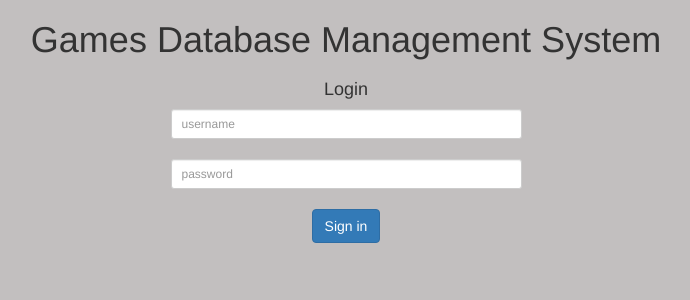
After one commit to szymon112233/GDMS, a Django app: template mainGDMS/templates/mainGDMS/login.html in a window 1280 px wide. The commit adds this page. Shown: the top 300 px of the page, without its empty margins (294-984 px from the left). Run offline with Django 3.2, Linux system fonts and the light colour scheme; the template is opened without the code that fills it, so the values that code supplies are empty; some libraries are stand-ins or nearby versions.

Commit message:
Added pycharm proejct files, changed login html file structure

```diff
--- a/GDMS/settings.py
+++ b/GDMS/settings.py
@@ -119,3 +119,5 @@ USE_TZ = True
 # https://docs.djangoproject.com/en/1.11/howto/static-files/
 
 STATIC_URL = '/static/'
+
+LOGIN_REDIRECT_URL = '/browse/'
--- a/mainGDMS/templates/mainGDMS/home.html
+++ b/mainGDMS/templates/mainGDMS/home.html
@@ -1,4 +1,25 @@
-{% extends "mainGDMS/header.html" %}
-{% block content %}
-<p>Hey! Welcome to my website! Well, I wasn't expecting guests. Um, my name is Szymon. I am a programmer.</p>
-{% endblock %}
+<!DOCTYPE html>
+<html lang="PL-pl">
+
+<head>
+	<meta charset="utf-8" />
+	{% load staticfiles %}
+	<link rel="stylesheet" href="{% static 'css/bootstrap.min.css' %}" type = "text/css"/>
+    {% block head %}
+
+    {% endblock %}
+    <title>GDMS</title>
+
+
+</head>
+
+<body class="body" style="background-color:#C2BFBF">
+
+    <h1 style="text-align: center">Games Database Management System</h1>
+    {% block body %}
+
+    {% endblock %}
+
+</body>
+
+</html>
--- /dev/null
+++ b/mainGDMS/templates/mainGDMS/login.html
@@ -0,0 +1,33 @@
+{% extends 'mainGDMS/home.html' %}
+
+
+    {% block head %}
+
+    <title>GDMS login page</title>
+
+    {% endblock %}
+
+
+
+{% block body %}
+<div>
+	<div class="container">
+		<div class="row">
+    		<div class="col" style="width: 30%; margin: 0 auto; text-align: center;">
+        		<div class="form-1login">
+        			<h4>Login</h4>
+                        <form method="post">
+                        {% csrf_token %}
+                        <input type="text" id="userName" class="form-control input-sm chat-input" placeholder="username" />
+                        </br>
+                        <input type="password" id="userPassword" class="form-control input-sm chat-input" placeholder="password" />
+                        </br>
+                        <button type="submit" class="btn btn-primary btn-md" >Sign in</button>
+                        </form>
+        		</div>
+   			</div>
+		</div>
+	</div>
+</div>
+
+{% endblock %}
--- a/mainGDMS/urls.py
+++ b/mainGDMS/urls.py
@@ -1,8 +1,10 @@
 from django.conf.urls import url
 from . import views
+from django.contrib.auth.views import login
+
 
 urlpatterns = [
 	url(r'^browse', views.browse, name = 'browse' ),
 	url(r'^edit', views.edit, name = 'edit' ),
-    url(r'^$', views.index, name = 'indexName' )
+    url(r'^$', login, {'template_name': 'mainGDMS/login.html'} ,name = 'indexName' )
 ]
```
Also changed, not shown: mainGDMS/templates/mainGDMS/header.html (deleted, +0 -35 lines), db.sqlite3, 1 other file.
